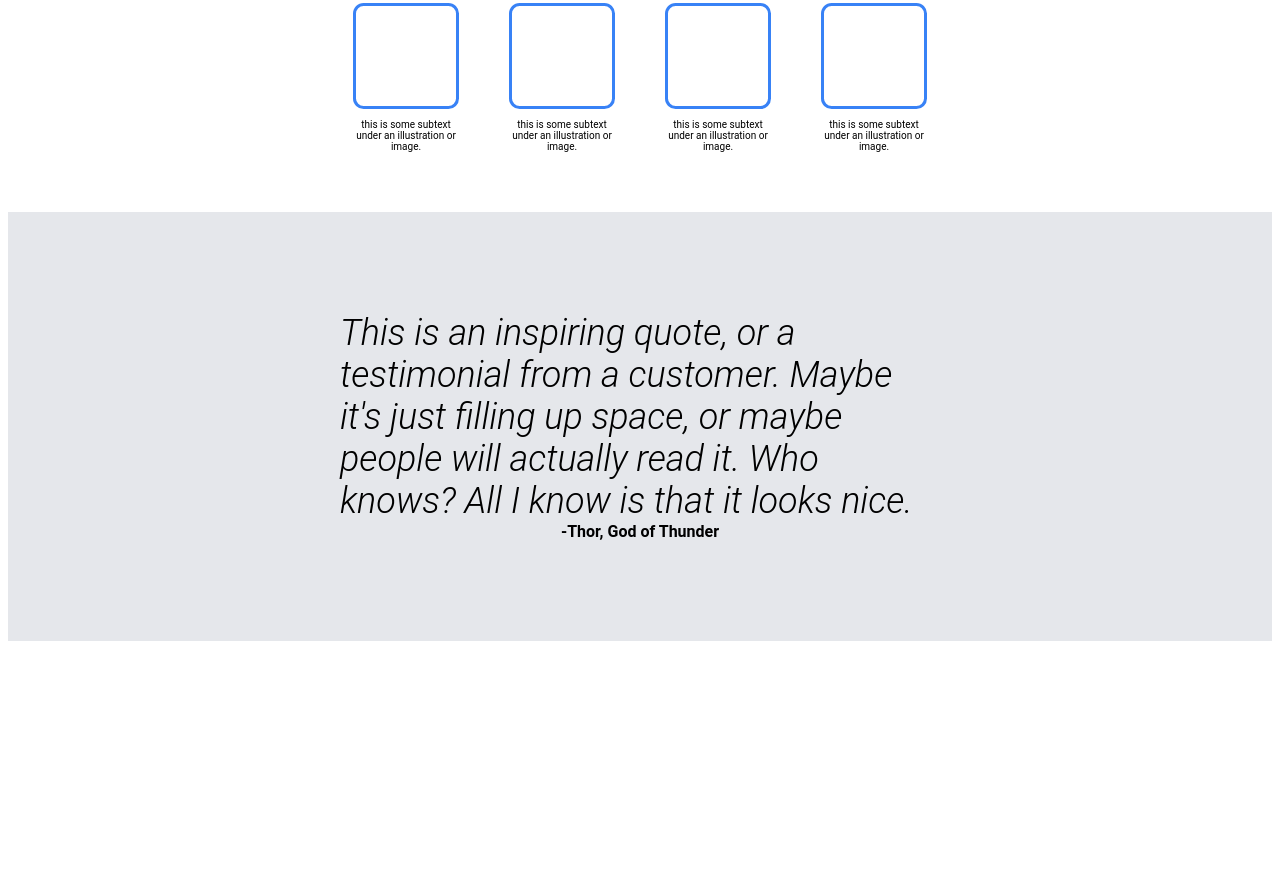
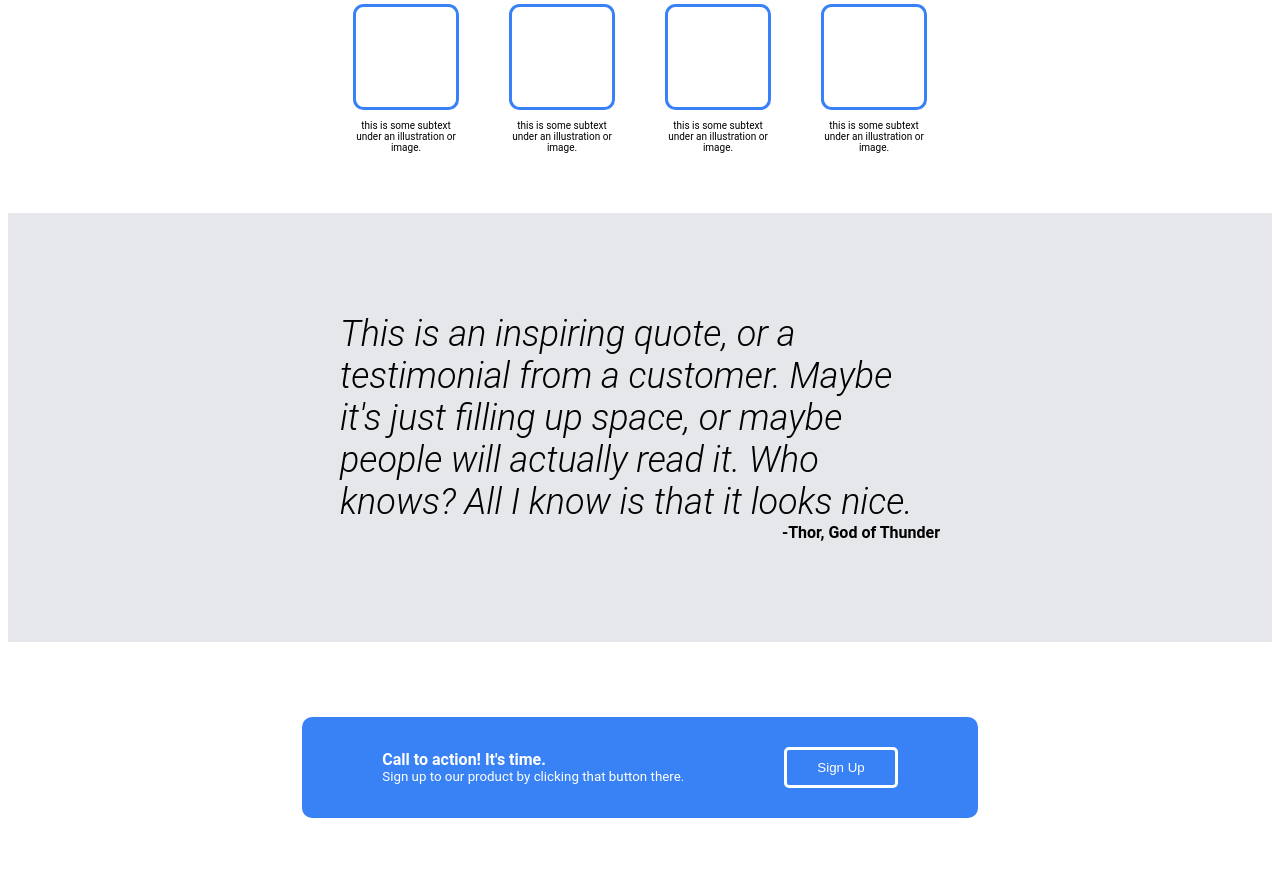
Before and after one commit to fadestocodes/landing-page, a plain HTML site: page index.html in a window 1280 px wide. Shown: the part 840-1736 px from the top of the page. Before the commit the page ends 1489 px from the top, so only its background shows below. Drawn offline with Linux system fonts and the light colour scheme.

Commit message:
Finish project

```diff
--- a/index.html
+++ b/index.html
@@ -74,6 +74,18 @@
         </div>
     </div>
     <!-- end of third section -->
+    <div class="fourth-section">
+        <div class="fourth-container">
+            <div id="fourth-left">
+                <div id="ad-title">Call to action! It's time.</div>
+                <div id="ad-subtitle">Sign up to our product by clicking that button there.</div>
+            </div>
+            <div id="fourth-right">
+                <button type="button" class="ad-button">Sign Up</button>
+            </div>
+        </div>
+    </div>
+    <!-- end of fourth section -->
 
 </body>
 </html>
--- a/styles.css
+++ b/styles.css
@@ -98,6 +98,9 @@
     display: flex;
     justify-content: center;
     color: #1F2937;
+    font-family: Roboto,sans-serif;
+    size: 36px;
+
 }
 
 
@@ -129,13 +132,14 @@
 }
 
 .text-under-square{
-
+    display: flex;
     text-align: center;
     width: 100px;
 
 }
 
 .third-section{
+    display: flex;
     background-color: #E5E7EB;
     padding-bottom: 100px;
     padding-top: 100px;
@@ -145,11 +149,12 @@
 .third-section-container{
     display: flex;
     flex-direction: column;
-    align-items: center;
+
 
 }
 
 .quote{
+    display: flex;
     font-family: Roboto, sans-serif;
     font-size: 36px;
     font-style: italic;
@@ -158,7 +163,68 @@
 }
 
 .quote-by{
+    display: flex;
     font-weight: bold;
     font-family: Roboto,sans-serif;
+    justify-content: flex-end;
+}
+
+.fourth-section{
+    background-color: white;
+    display: flex;
+    justify-content: center;
 
 }
+
+.fourth-container{
+    display: flex;
+    /* justify-content: center; */
+    align-items: center;
+    gap: 100px;
+    background-color: #3882f6;
+    margin-top: 75px;
+    margin-bottom: 75px;
+    margin-left: 150px;
+    margin-right: 150px;
+    padding-top: 30px;
+    padding-bottom: 30px;
+    padding-left: 80px;
+    padding-right:80px;
+    border-radius: 10px;
+}
+
+#ad-title{
+    font-family: Roboto, sans-serif;
+    font-weight: bold;
+    color: white;
+
+}
+
+#ad-subtitle{
+    font-family: Roboto,sans-serif;
+    color: white;
+    font-weight:400;
+    font-size: smaller;
+
+}
+
+.ad-button{
+    border: solid white;
+    background-color: #3882f6;
+    border-radius: 5px;
+    padding: 10px 30px;
+    color: white;
+}
+
+.footer{
+    background-color: #1F2937;
+    display: flex;
+    justify-content: center;
+}
+
+.footer-text{
+    display: flex;
+    font-family: Roboto, sans-serif;
+    color: white;
+    padding: 50px ;
+}
```
